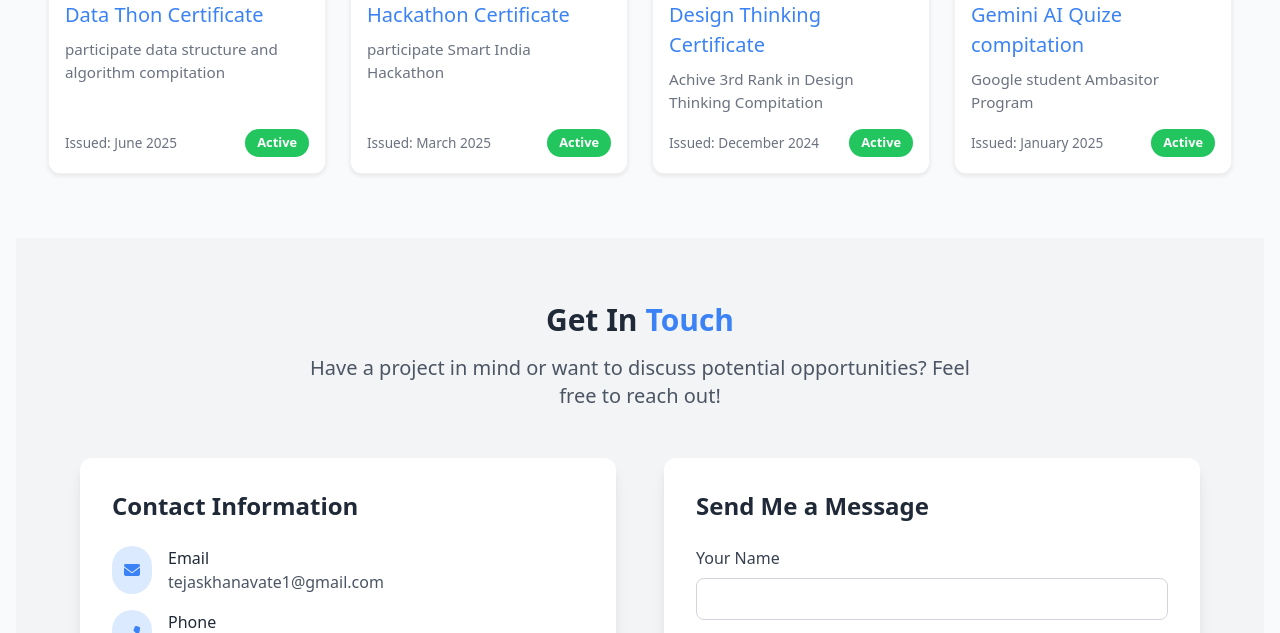
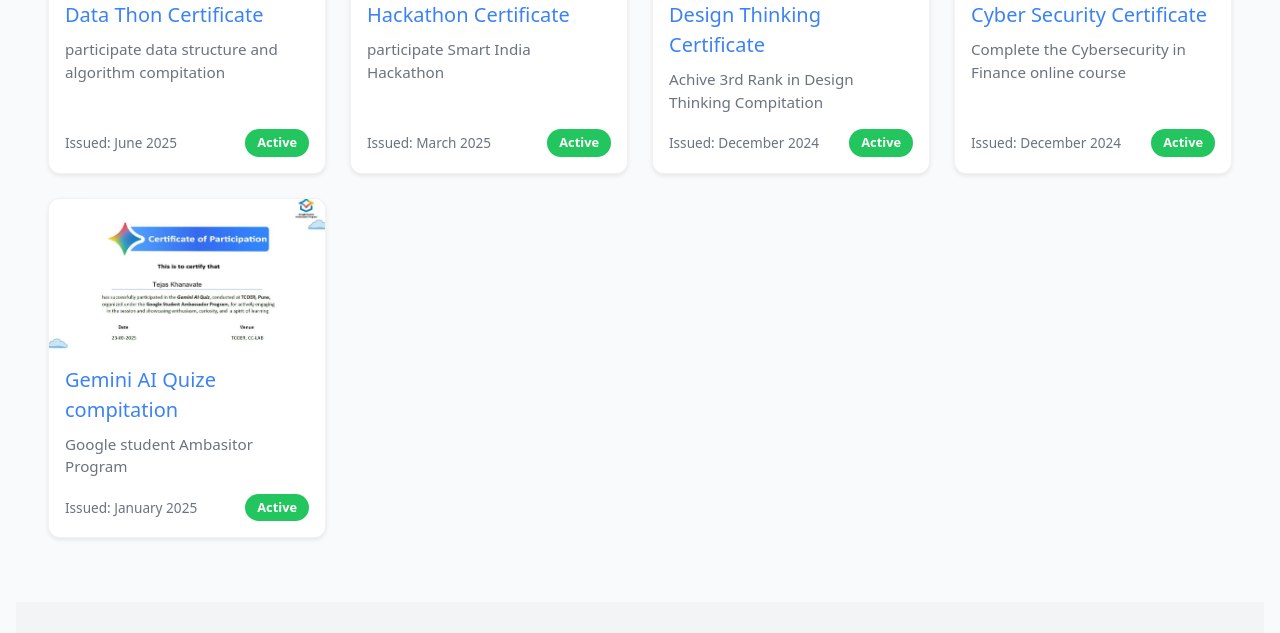
Before and after one commit to TejasKhanavte/myportfolio, a plain HTML site: page index.html in a window 1280 px wide. Shown: the part 3138-3771 px from the top of the page. Drawn offline with nearby package versions, Linux system fonts and the light colour scheme.

Commit message:
Update index.html

```diff
--- a/index.html
+++ b/index.html
@@ -638,8 +638,24 @@
                             </div>
                         </div>
                     </div>
+                     <!-- Certificate 4 -->
 
-                    <!-- Certificate 4 -->
+                     <div class="certificate-card">
+                        <div class="certificate-image">
+                           <a href="cyber.pdf"> <img src="cyber.png"
+                                alt="React JS Master Certification with modern purple gradient design and official branding" /></a>
+                        </div>
+                        <div class="certificate-content">
+                            <h3>Cyber Security Certificate</h3>
+                            <p> Complete the Cybersecurity in Finance online course</p>
+                            <div class="certificate-meta">
+                                <span class="issue-date">Issued: December 2024</span>
+                                <span class="status-badge">Active</span>
+                            </div>
+                        </div>
+                    </div>
+
+                    <!-- Certificate 5 -->
                     <div class="certificate-card">
                         <div class="certificate-image">
                          <a href="Tejas Khanavate.pdf" > <img src="khanavate.jpg"
```
